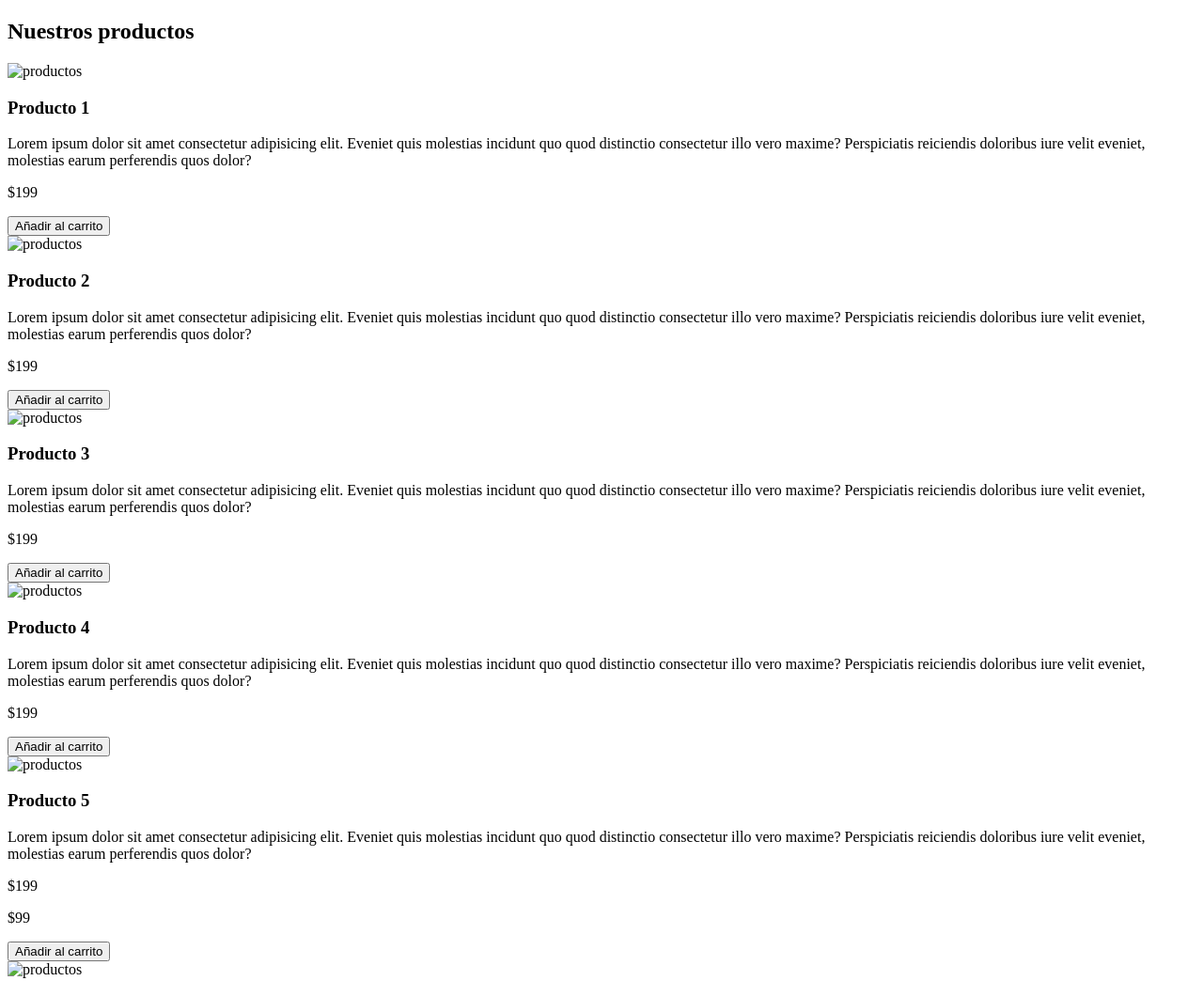
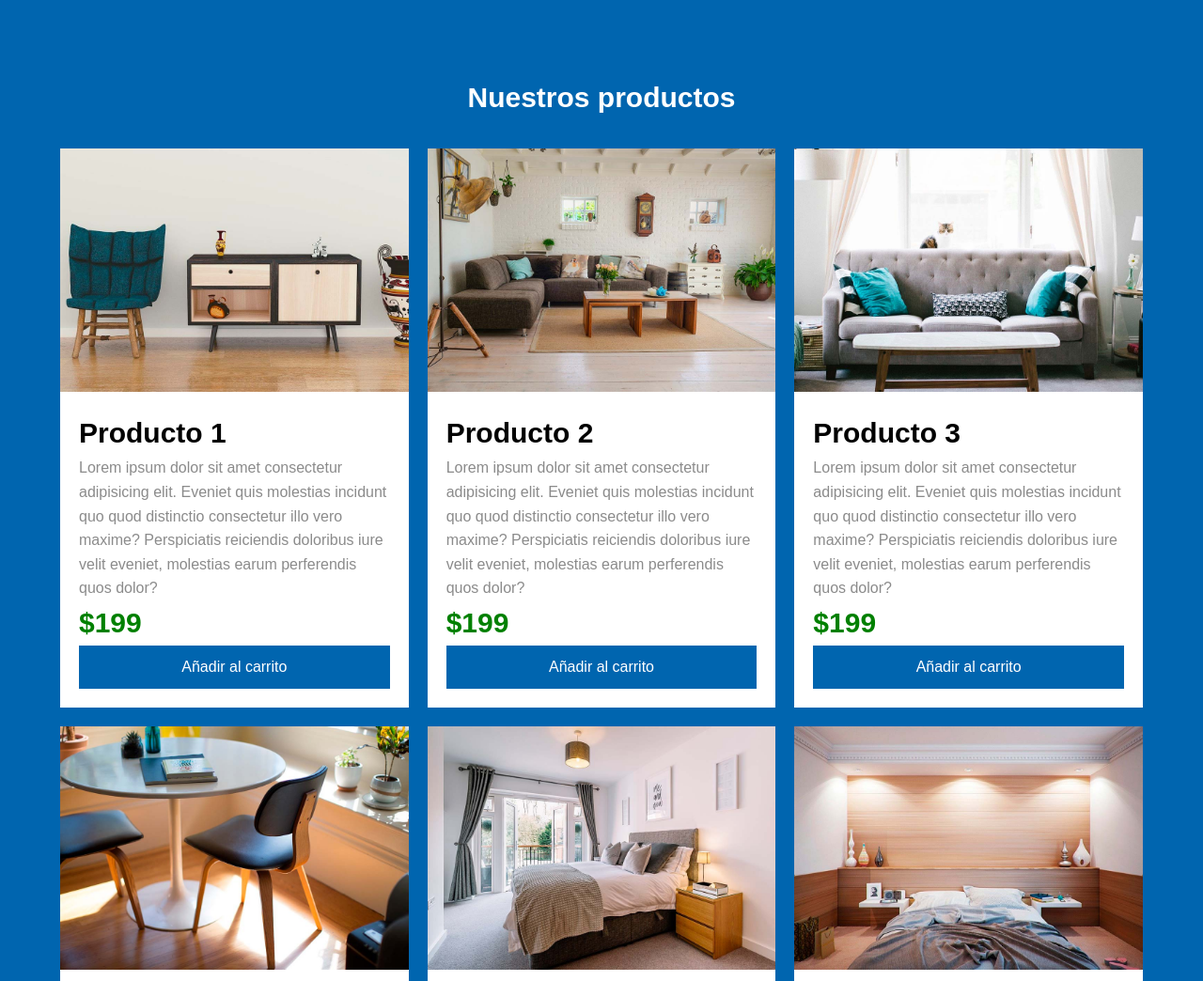
Before and after one commit to AdanHernandez2/landing-templates, a plain HTML site: page template-cards/index.html in a window 1280 px wide. Shown: the top 1044 px of the page at 94% size. Drawn offline with Linux system fonts and the light colour scheme; the site is published under a folder, as on GitHub Pages, so addresses that start at the root find nothing.

Commit message:
arreglando direccion de archivos

```diff
--- a/template-cards/index.html
+++ b/template-cards/index.html
@@ -5,8 +5,8 @@
     <meta http-equiv="X-UA-Compatible" content="IE=edge">
     <meta name="viewport" content="width=device-width, initial-scale=1.0">
     <title>cards</title>
-    <link rel="stylesheet" href="/css/normalize.css">
-    <link rel="stylesheet" href="/css/style.css">
+    <link rel="stylesheet" href="css/normalize.css">
+    <link rel="stylesheet" href="css/style.css">
 </head>
 <body>
     <!--Practica de cards con bem-->
@@ -16,7 +16,7 @@
 
             <div class="products__grid">
                 <div class="product">
-                    <img src="/img/producto1.jpg" alt="productos" class="product__img">
+                    <img src="img/producto1.jpg" alt="productos" class="product__img">
                     <div class="product__content">
                         <h3 class="product__name">Producto 1</h3>
                         <p class="product__description">
@@ -30,7 +30,7 @@
                     </div>
                 </div><!--.product-->
                 <div class="product">
-                    <img src="/img/producto2.jpg" alt="productos" class="product__img">
+                    <img src="img/producto2.jpg" alt="productos" class="product__img">
                     <div class="product__content">
                         <h3 class="product__name">Producto 2</h3>
                         <p class="product__description">
@@ -44,7 +44,7 @@
                     </div>
                 </div><!--.product-->
                 <div class="product">
-                    <img src="/img/producto3.jpg" alt="productos" class="product__img">
+                    <img src="img/producto3.jpg" alt="productos" class="product__img">
                     <div class="product__content">
                         <h3 class="product__name">Producto 3</h3>
                         <p class="product__description">
@@ -58,7 +58,7 @@
                     </div>
                 </div><!--.product-->
                 <div class="product">
-                    <img src="/img/producto4.jpg" alt="productos" class="product__img">
+                    <img src="img/producto4.jpg" alt="productos" class="product__img">
                     <div class="product__content">
                         <h3 class="product__name">Producto 4</h3>
                         <p class="product__description">
@@ -72,7 +72,7 @@
                     </div>
                 </div><!--.product-->
                 <div class="product">
-                    <img src="/img/producto5.jpg" alt="productos" class="product__img">
+                    <img src="img/producto5.jpg" alt="productos" class="product__img">
                     <div class="product__content">
                         <h3 class="product__name">Producto 5</h3>
                         <p class="product__description">
@@ -87,7 +87,7 @@
                     </div>
                 </div><!--.product-->
                 <div class="product">
-                    <img src="/img/producto6.jpg" alt="productos" class="product__img">
+                    <img src="img/producto6.jpg" alt="productos" class="product__img">
                     <div class="product__content">
                         <h3 class="product__name">Producto 6</h3>
                         <p class="product__description">
--- a/web-arquitectura-template/css/style.css
+++ b/web-arquitectura-template/css/style.css
@@ -64,7 +64,7 @@ img {
 /** header **/
 .header {
     min-height: 60rem;
-    background-image: url(/img/hero.jpg);
+    background-image: url(../img/hero.jpg);
     background-repeat: no-repeat;
     background-size: cover;
     background-position: center;
@@ -115,7 +115,7 @@ img {
     display: block;
     width: 4rem;
     height: 4rem;
-    background-image: url(/img/telefono.png);
+    background-image: url(../img/telefono.png);
     background-repeat: no-repeat;
     background-position: center center;
     margin-right: 1rem;
--- a/web-arquitectura-template/index.html
+++ b/web-arquitectura-template/index.html
@@ -6,8 +6,8 @@
     <meta name="viewport" content="width=device-width, initial-scale=1.0">
     <title>Arquitectura</title>
     <link rel="preconnect" href="https://fonts.googleapis.com"><link rel="preconnect" href="https://fonts.gstatic.com" crossorigin><link href="https://fonts.googleapis.com/css2?family=Raleway:wght@300;400;700;900&display=swap" rel="stylesheet">
-    <link rel="stylesheet" href="/css/normalize.css">
-    <link rel="stylesheet" href="/css/style.css">
+    <link rel="stylesheet" href="css/normalize.css">
+    <link rel="stylesheet" href="css/style.css">
 </head>
 <body>
     <div class="header">
```
